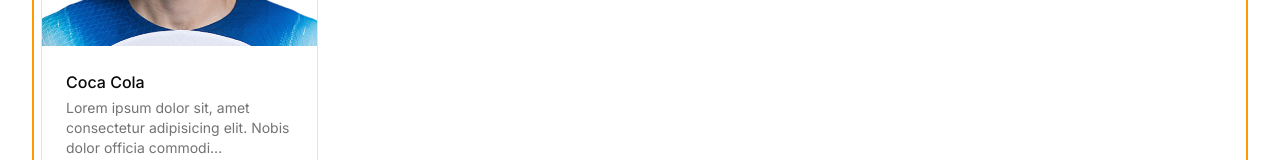
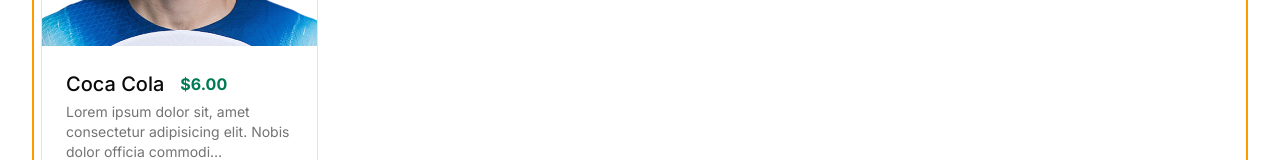
Before and after one commit to abiralm/Pos-System, a Next.js app in the folder frontend/: page /catalog in a window 1280 px wide. Shown: the part 244-404 px from the top of the page. Built offline with nearby package versions, Linux system fonts and the light colour scheme.

Commit message:
enhance(catalog):updated card styling

```diff
--- a/frontend/src/app/catalog/page.tsx
+++ b/frontend/src/app/catalog/page.tsx
@@ -21,7 +21,12 @@
           </CardContent>
 
           <CardHeader>
-            <CardTitle>Coca Cola</CardTitle>
+            <CardTitle>
+              <div className="flex gap-4 items-center">
+                <h1 className="text-xl">Coca Cola</h1>
+                <h2 className="text-emerald-700 font-bold">$6.00</h2>
+              </div>
+            </CardTitle>
             <CardDescription className="line-clamp-3">
               Lorem ipsum dolor sit, amet consectetur adipisicing elit. Nobis dolor officia commodi consequatur temporibus totam distinctio asperiores! Laudantium magni quae earum. Voluptates quod numquam eum dolorum a? Repellendus, reiciendis natus.
             </CardDescription>
```
